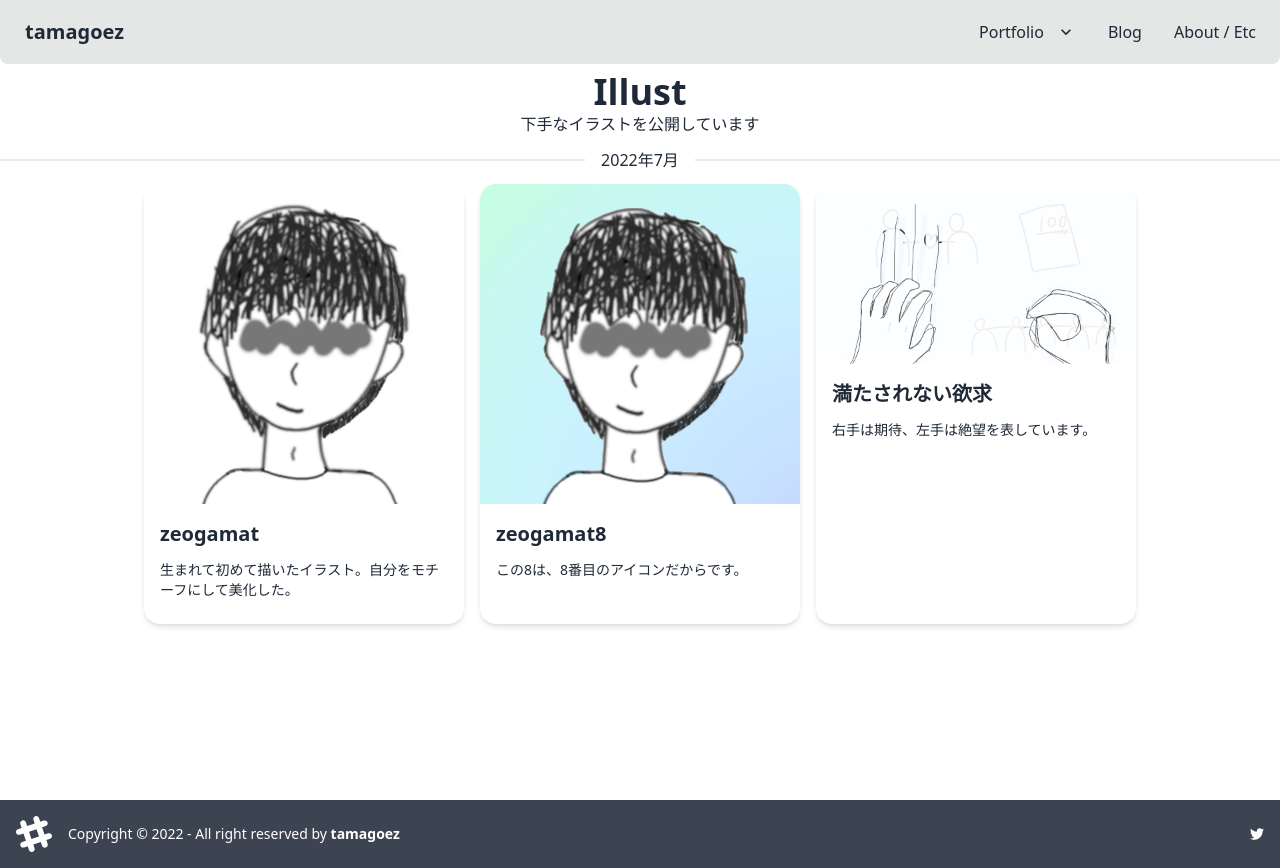
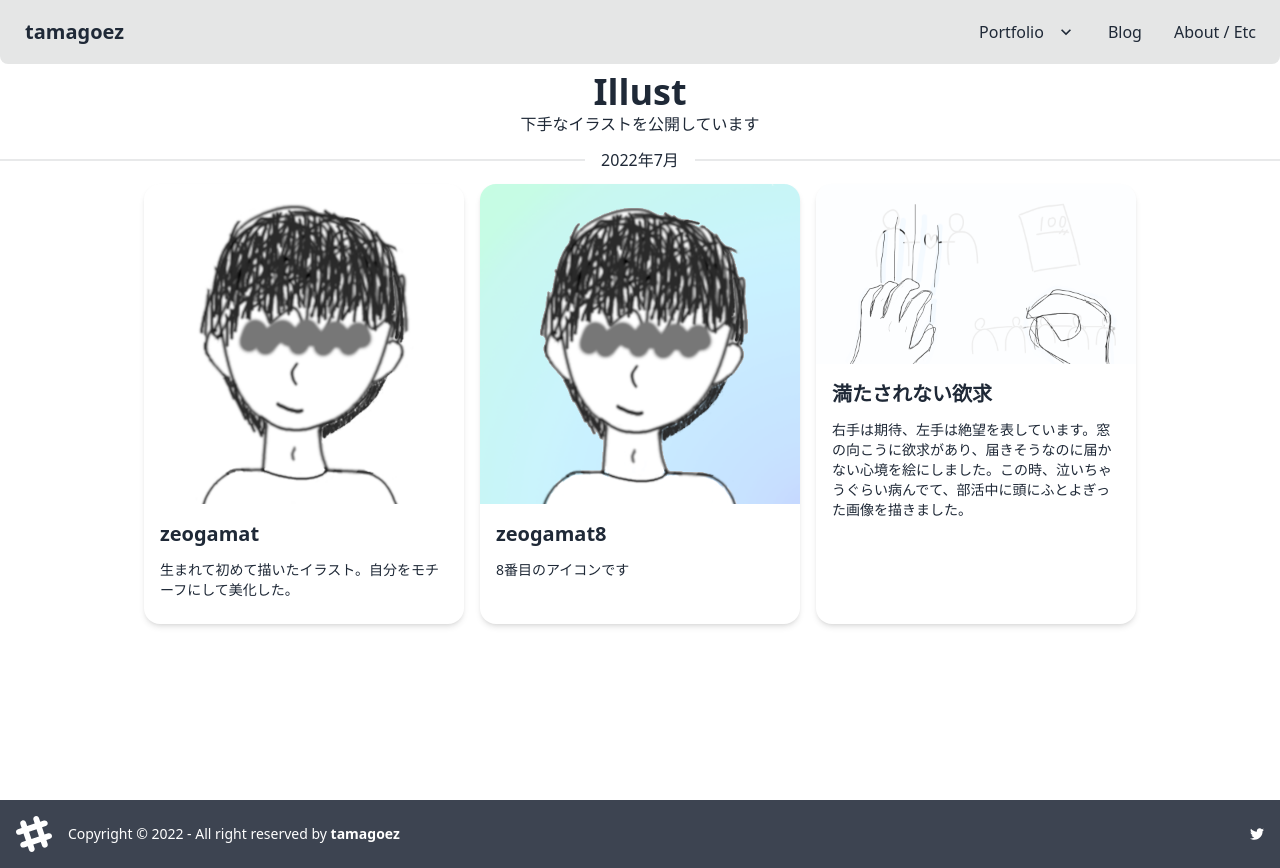
Before and after one commit to tamagoez/tamagoez-website-old, a Next.js app: page /portfolio/illust in a window 1280 px wide. Built offline with nearby package versions, Linux system fonts and the light colour scheme.

Commit message:
Update components

```diff
--- a/components/portfoliocard.tsx
+++ b/components/portfoliocard.tsx
@@ -11,7 +11,7 @@ export default function Portfoliocard({
   return (
     <>
       <Link href={`${type}/${url}`}>
-        <div className="card card-compact max-w-xs bg-base-100 shadow-md hover:brightness-[.99] hover:shadow-lg">
+        <div className="card card-compact max-w-xs bg-base-100 shadow-md hover:brightness-[.99] hover:shadow-xs">
           <figure>
             <Image
               src={`/${type}/${url}`}
--- a/files/illustlist.json
+++ b/files/illustlist.json
@@ -10,7 +10,7 @@
   {
     "url": "zeogamat8.png",
     "title": "zeogamat8",
-    "description": "この8は、8番目のアイコンだからです。",
+    "description": "8番目のアイコンです",
     "date": "2022/07/07",
     "width": 400,
     "height": 400
@@ -18,7 +18,7 @@
   {
     "url": "hopeanddespair.png",
     "title": "満たされない欲求",
-    "description": "右手は期待、左手は絶望を表しています。",
+    "description": "右手は期待、左手は絶望を表しています。窓の向こうに欲求があり、届きそうなのに届かない心境を絵にしました。この時、泣いちゃうぐらい病んでて、部活中に頭にふとよぎった画像を描きました。",
     "date": "2022/07/06",
     "width": 1920,
     "height": 1080
--- a/package.json
+++ b/package.json
@@ -4,7 +4,8 @@
     "dev": "next dev",
     "build": "next build",
     "start": "next start",
-    "lint": "next lint"
+    "lint": "next lint",
+    "quick": "npm install & npm run build & npm start"
   },
   "dependencies": {
     "@types/node": "^17.0.45",
--- a/pages/portfolio/illust/[url].tsx
+++ b/pages/portfolio/illust/[url].tsx
@@ -17,19 +17,19 @@ export default function Illust() {
   console.log(data);
   return (
     <>
-      <div className="bg-gray-900 min-h-screen">
-        <span className="text-gray-200">
+      <div className="bg-base-200 min-h-screen">
+        <span className="text-gray-900">
           <Title title={data.title} />
         </span>
-        <span className="pt-2 text-md flex justify-center text-gray-300">
+        <button className="pt-2 text-md flex justify-center text-gray-700">
           {data.description}
-        </span>
-        <div
-          className="fixed top-5 right-6 text-gray-300 text-5xl z-50"
+        </button>
+        <button
+          className="btn btn-ghost fixed top-1 right-1 sm:top-5 sm:right-5 text-gray-600/[.60] text-5xl z-50"
           onClick={() => router.push("/portfolio/illust/")}
         >
           <IoClose />
-        </div>
+        </button>
         <div className="pb-5" />
         <div className="aspect-auto flex justify-center">
           <Image
```
Also changed, not shown: 1 other file (tests, documents, lock files or other folders).
